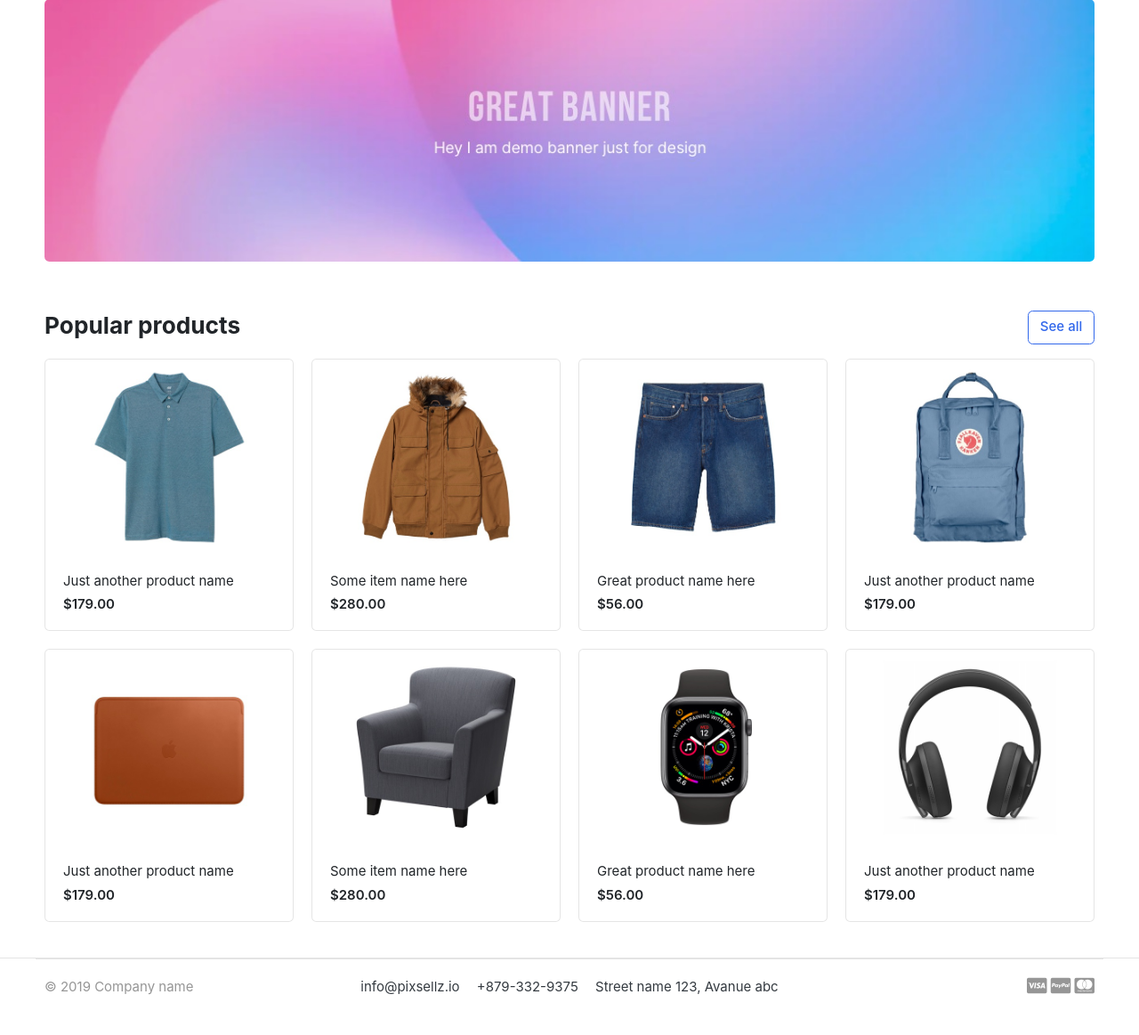
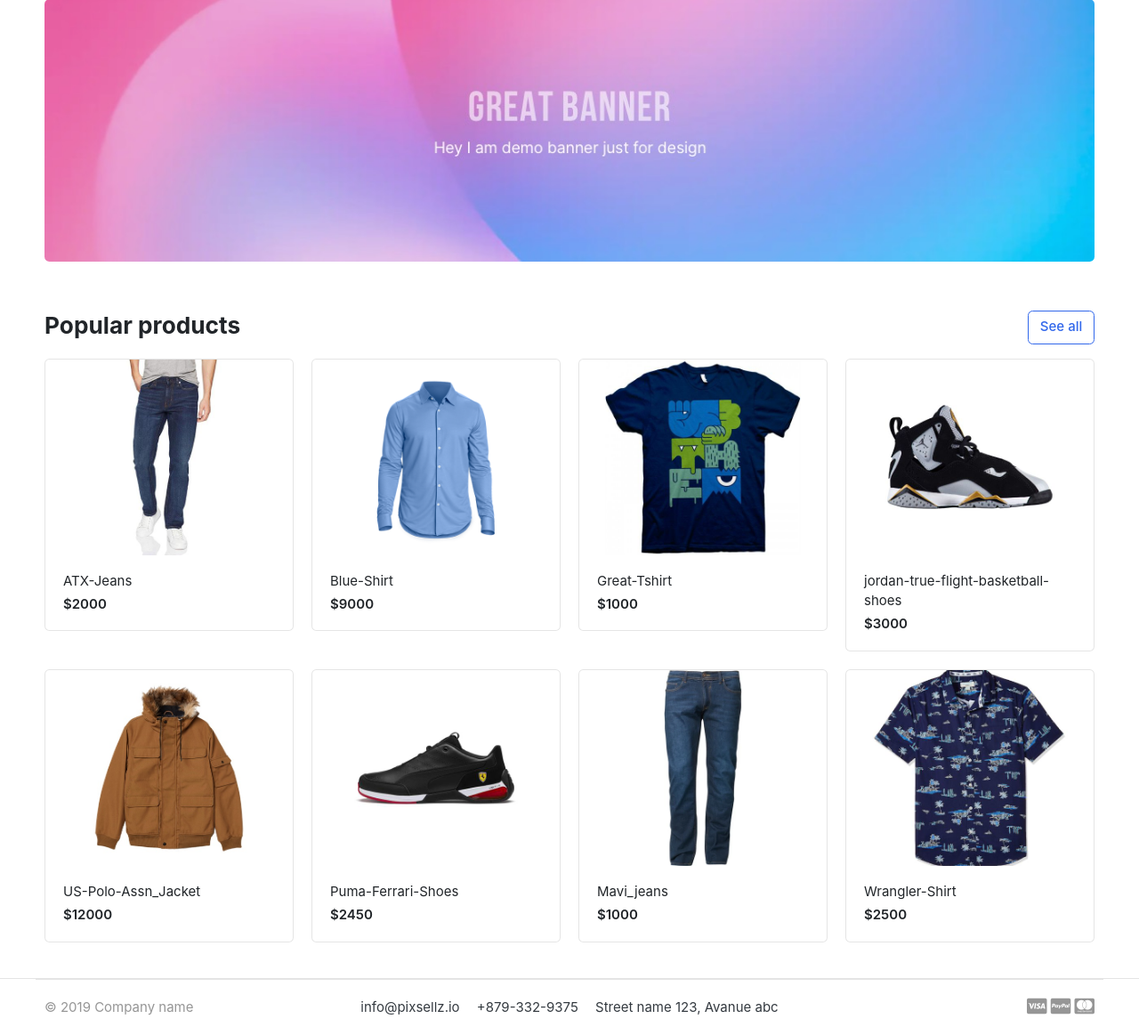
Before and after one commit to 2kdietga/DjangoProject, a Django app: page / in a window 1280 px wide. Shown: the part 139-1302 px from the top of the page at 89% size. Before the commit the page ends 1257 px from the top, so only its background shows below. Run offline with Django 5.2, Linux system fonts and the light colour scheme; data comes from the database, SQL or seed files in the repository; some libraries are stand-ins or nearby versions; some web fonts are replaced.

Commit message:
Hiển thị products ở homepage

```diff
--- a/DjangoProject/views.py
+++ b/DjangoProject/views.py
@@ -1,4 +1,7 @@
 from django.shortcuts import render
+from store.models import Product
 
 def home(request):
-    return render(request, 'home.html')
+    products = Product.objects.all().filter(is_available=True)
+    context={'products': products}
+    return render(request, 'home.html', context)
--- a/templates/home.html
+++ b/templates/home.html
@@ -30,128 +30,23 @@
         <!-- sect-heading -->
 
         <div class="row">
+          {% for product in products %}
           <div class="col-md-3">
             <div class="card card-product-grid">
               <a href="./product-detail.html" class="img-wrap">
-                <img src="{%static 'images/items/1.jpg'%}" />
+                <img src="{{product.images.url}}" />
               </a>
               <figcaption class="info-wrap">
                 <a href="./product-detail.html" class="title"
-                  >Just another product name</a
+                  >{{ product.product_name}}</a
                 >
-                <div class="price mt-1">$179.00</div>
+                <div class="price mt-1">${{product.price}}</div>
                 <!-- price-wrap.// -->
               </figcaption>
             </div>
           </div>
-          <!-- col.// -->
-          <div class="col-md-3">
-            <div class="card card-product-grid">
-              <a href="./product-detail.html" class="img-wrap">
-                <img src="{%static 'images/items/2.jpg'%}" />
-              </a>
-              <figcaption class="info-wrap">
-                <a href="./product-detail.html" class="title"
-                  >Some item name here</a
-                >
-                <div class="price mt-1">$280.00</div>
-                <!-- price-wrap.// -->
-              </figcaption>
-            </div>
-          </div>
-          <!-- col.// -->
-          <div class="col-md-3">
-            <div class="card card-product-grid">
-              <a href="./product-detail.html" class="img-wrap">
-                <img src="{%static 'images/items/3.jpg'%}" />
-              </a>
-              <figcaption class="info-wrap">
-                <a href="./product-detail.html" class="title"
-                  >Great product name here</a
-                >
-                <div class="price mt-1">$56.00</div>
-                <!-- price-wrap.// -->
-              </figcaption>
-            </div>
-          </div>
-          <!-- col.// -->
-          <div class="col-md-3">
-            <div class="card card-product-grid">
-              <a href="./product-detail.html" class="img-wrap">
-                <img src="{%static 'images/items/4.jpg'%}" />
-              </a>
-              <figcaption class="info-wrap">
-                <a href="./product-detail.html" class="title"
-                  >Just another product name</a
-                >
-                <div class="price mt-1">$179.00</div>
-                <!-- price-wrap.// -->
-              </figcaption>
-            </div>
-          </div>
-          <!-- col.// -->
-          <div class="col-md-3">
-            <div class="card card-product-grid">
-              <a href="./product-detail.html" class="img-wrap">
-                <img src="{%static 'images/items/5.jpg'%}" />
-              </a>
-              <figcaption class="info-wrap">
-                <a href="./product-detail.html" class="title"
-                  >Just another product name</a
-                >
-                <div class="price mt-1">$179.00</div>
-                <!-- price-wrap.// -->
-              </figcaption>
-            </div>
-          </div>
-          <!-- col.// -->
-          <div class="col-md-3">
-            <div class="card card-product-grid">
-              <a href="./product-detail.html" class="img-wrap">
-                <img src="{%static 'images/items/6.jpg'%}" />
-              </a>
-              <figcaption class="info-wrap">
-                <a href="./product-detail.html" class="title"
-                  >Some item name here</a
-                >
-                <div class="price mt-1">$280.00</div>
-                <!-- price-wrap.// -->
-              </figcaption>
-            </div>
-          </div>
-          <!-- col.// -->
-          <div class="col-md-3">
-            <div class="card card-product-grid">
-              <a href="./product-detail.html" class="img-wrap">
-                <img src="{%static 'images/items/7.jpg'%}" />
-              </a>
-              <figcaption class="info-wrap">
-                <a href="./product-detail.html" class="title"
-                  >Great product name here</a
-                >
-                <div class="price mt-1">$56.00</div>
-                <!-- price-wrap.// -->
-              </figcaption>
-            </div>
-          </div>
-          <!-- col.// -->
-          <div class="col-md-3">
-            <div class="card card-product-grid">
-              <a href="./product-detail.html" class="img-wrap">
-                <img src="{%static 'images/items/9.jpg'%}" />
-              </a>
-              <figcaption class="info-wrap">
-                <a href="./product-detail.html" class="title"
-                  >Just another product name</a
-                >
-                <div class="price mt-1">$179.00</div>
-                <!-- price-wrap.// -->
-              </figcaption>
-            </div>
-          </div>
-          <!-- col.// -->
-        </div>
-        <!-- row.// -->
+          {% endfor %}
+        </div><!-- row.// -->
       </div>
       <!-- container // -->
     </section>
```
